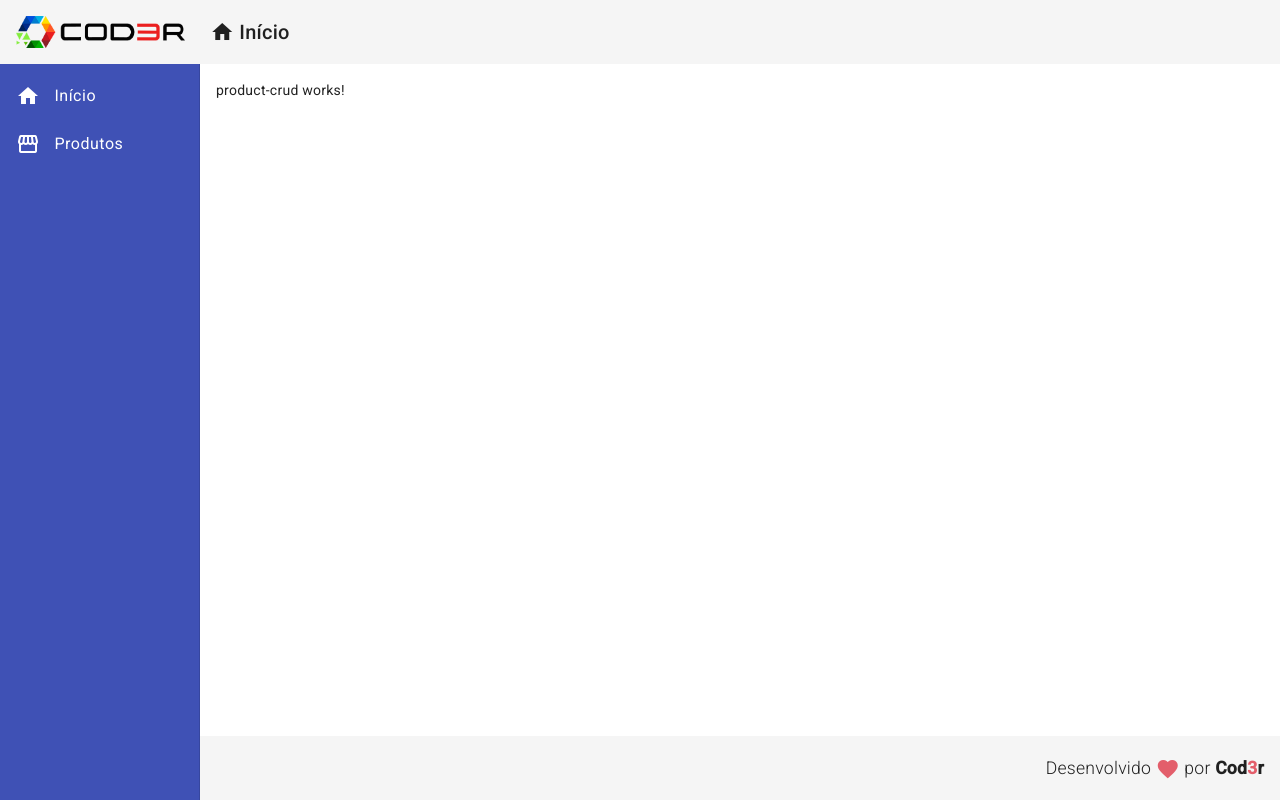
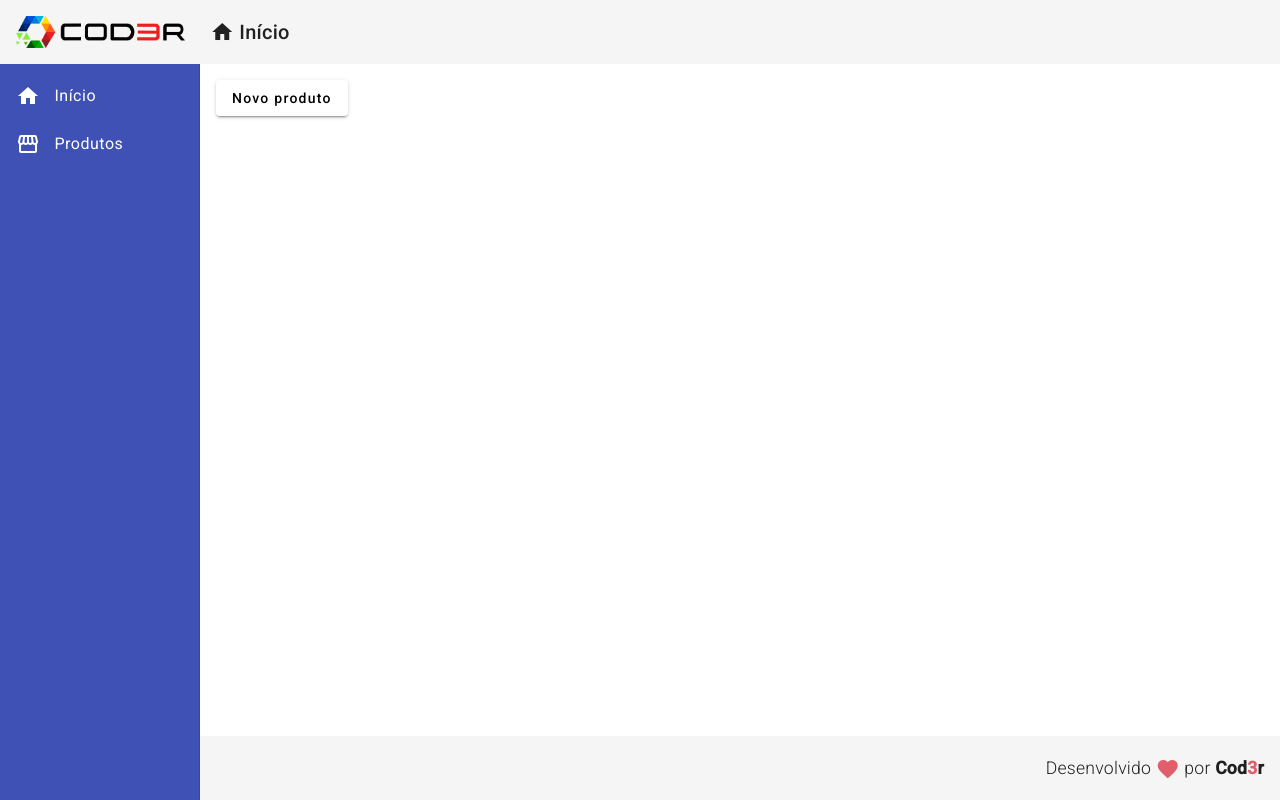
Before and after one commit to PvPaulinho/CursoAngularCod3r, an Angular app in the folder crud/frontend/: page /products in a window 1280 px wide. Built offline with nearby package versions, Linux system fonts and the light colour scheme.

Commit message:
Criando rotas de navegação para criar produto

```diff
--- a/crud/frontend/src/app/app.module.ts
+++ b/crud/frontend/src/app/app.module.ts
@@ -17,7 +17,7 @@
 import { RedDirective } from './directives/red.directive';
 import { ForDirective } from './directives/for.directive';
 import { ProductCreateComponent } from './components/product/product-create/product-create.component'
-
+import { MatButtonModule } from '@angular/material/button';
 
 @NgModule({
   declarations: [
@@ -38,7 +38,8 @@
     MatToolbarModule,
     MatSidenavModule,
     MatListModule,
-    MatCardModule
+    MatCardModule,
+    MatButtonModule
   ],
   providers: [],
   bootstrap: [AppComponent]
--- a/crud/frontend/src/app/views/product-crud/product-crud.component.html
+++ b/crud/frontend/src/app/views/product-crud/product-crud.component.html
@@ -1 +1,4 @@
-<p>product-crud works!</p>
+
+<button mat-raised-button (click)="navigateToProductCreate()">
+    Novo produto
+</button>
--- a/crud/frontend/src/app/views/product-crud/product-crud.component.ts
+++ b/crud/frontend/src/app/views/product-crud/product-crud.component.ts
@@ -1,10 +1,21 @@
-import { Component } from '@angular/core';
+import { Component, OnInit } from '@angular/core';
+import { Router } from '@angular/router';
 
 @Component({
   selector: 'app-product-crud',
   templateUrl: './product-crud.component.html',
   styleUrls: ['./product-crud.component.css']
 })
-export class ProductCrudComponent {
+export class ProductCrudComponent implements OnInit {
+
+  constructor(private router: Router) {}
+
+  ngOnInit(): void {
+
+  }
+
+  navigateToProductCreate(): void {
+    this.router.navigate(['/products/create'])
+  }
 
 }
```
